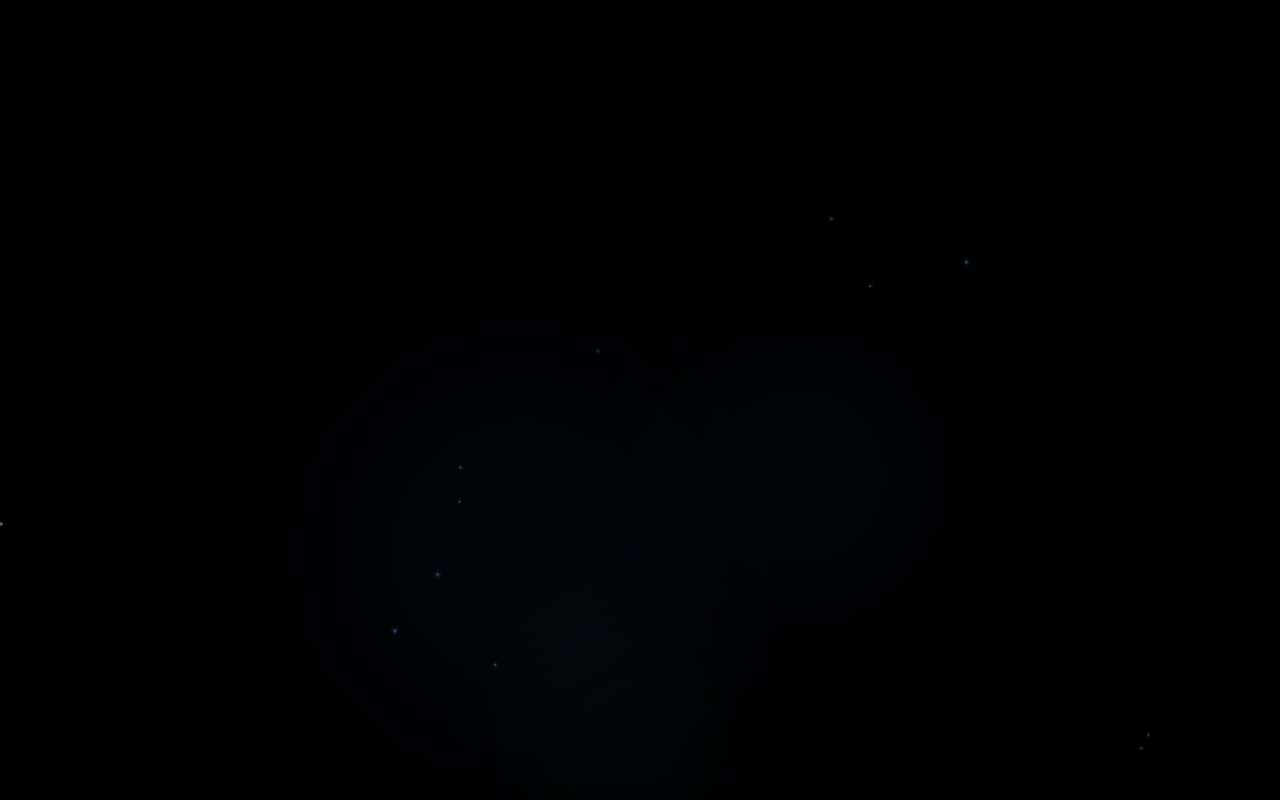
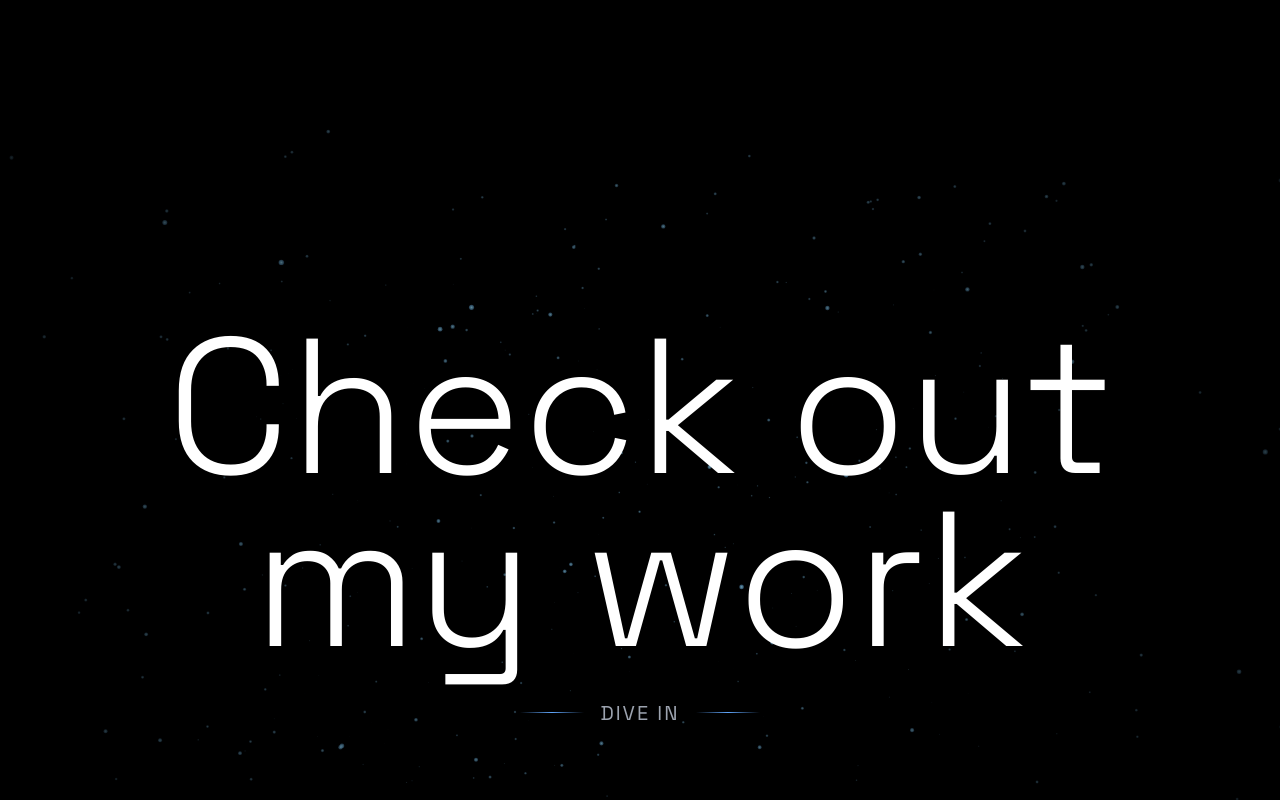
Before and after one commit to villetoimela/villetoimela-site-v3, a Next.js app: page / in a window 1280 px wide. Shown: the part 5740-6540 px from the top of the page. Built offline with nearby package versions, Linux system fonts and the light colour scheme.

Commit message:
Add ZoomDive component to Home page: Integrate ZoomDive for enhanced user experience, ensuring it is included in the layout while removing the previous instance to maintain consistency.

```diff
--- a/app/page.tsx
+++ b/app/page.tsx
@@ -48,6 +48,7 @@ export default function Home() {
         ]}
       />
       <ProjectsPreview />
+      <ZoomDive />
       <HorizontalScroll
         panels={[
           {
@@ -64,7 +65,6 @@ export default function Home() {
           }
         ]}
       />
-      <ZoomDive />
       <ProjectMarquee />
       <TechStack />
       <ContactFooter />
```
